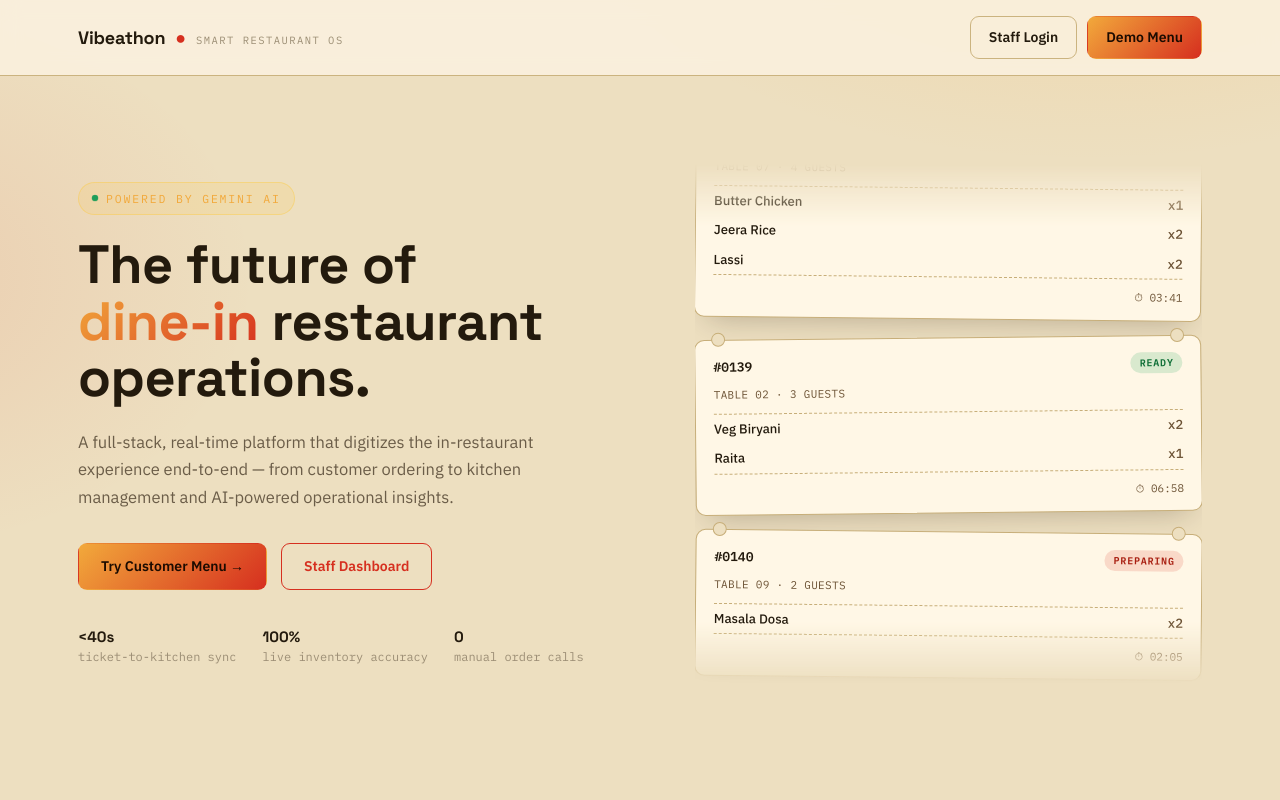
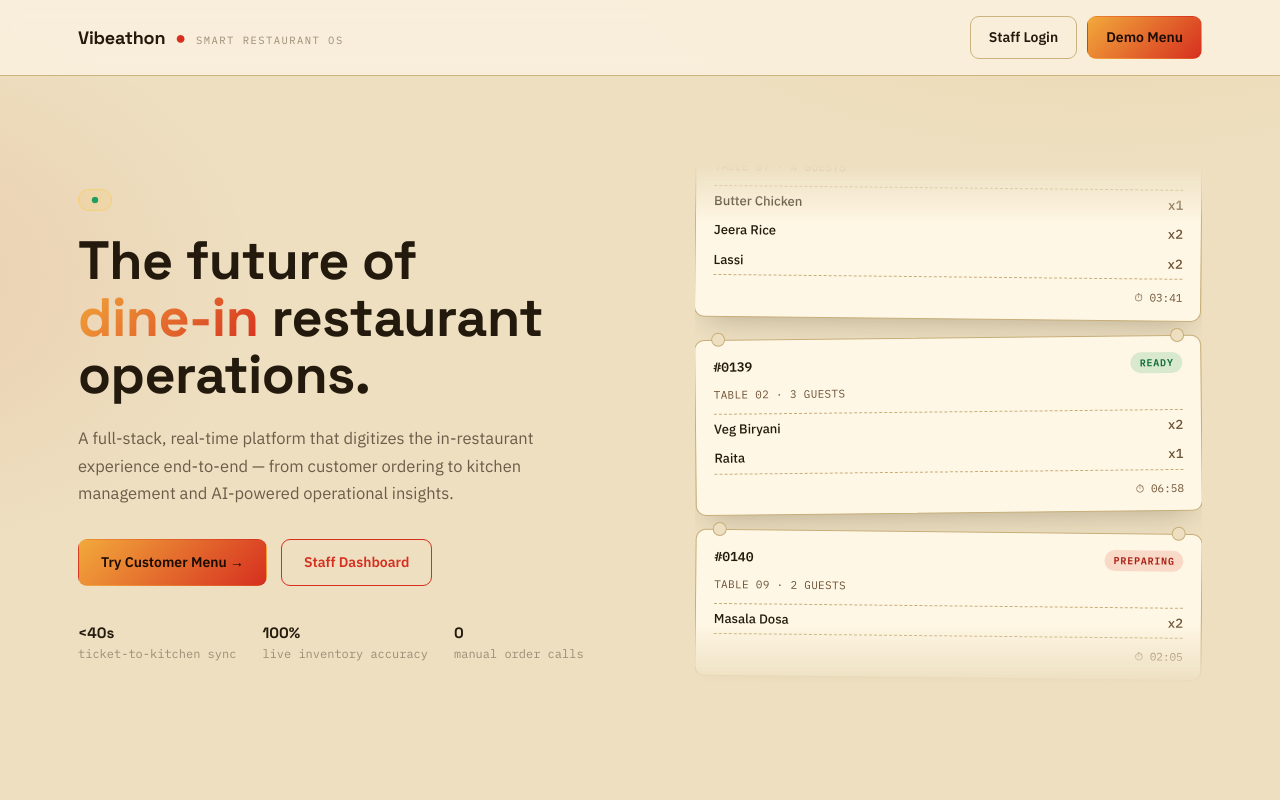
Before and after one commit to Pranav4322/Vibeathon-6.0, a Next.js app: page / in a window 1280 px wide. Shown: the top 800 px of the page. Built offline with nearby package versions, Linux system fonts and the light colour scheme.

Commit message:
ui change

```diff
--- a/src/app/page.tsx
+++ b/src/app/page.tsx
@@ -532,7 +532,6 @@ export default function Home() {
                 display: "inline-block",
               }}
             />
-            Powered by Gemini AI
           </span>
 
           <h1
```
